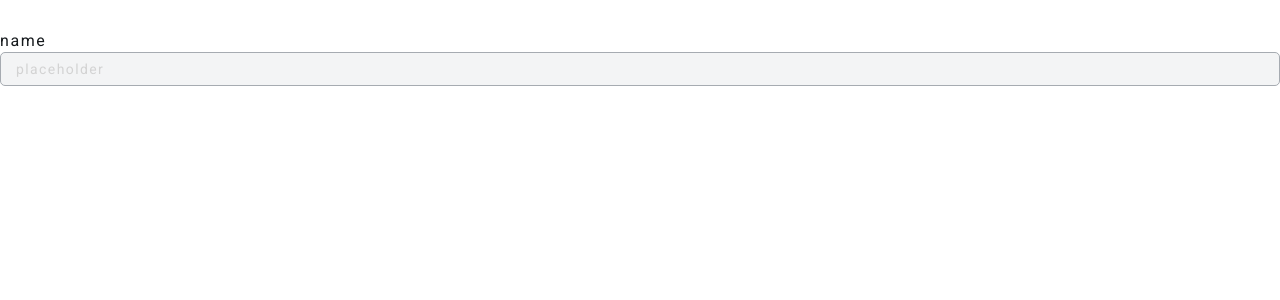
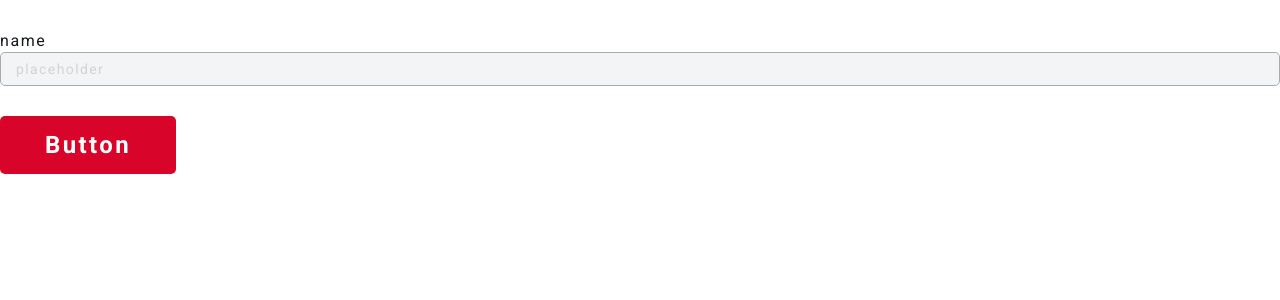
Before and after one commit to LGPossatto/table-anarchy, a React (Create React App) app: page / in a window 1280 px wide. Shown: the top 300 px of the page. Built offline with nearby package versions, Linux system fonts and the light colour scheme.

Commit message:
add button

```diff
--- a/src/App.tsx
+++ b/src/App.tsx
@@ -1,4 +1,5 @@
 import { useState } from "react";
+import { CtaButton } from "./components/button/CtaButton.component";
 import { TextInput } from "./components/input/text-input/TextInput.component";
 
 function App() {
@@ -14,6 +15,7 @@ function App() {
         type="email"
         placeholder="placeholder"
       ></TextInput>
+      <CtaButton text={"Button"} onClick={() => console.log("ok")}></CtaButton>
     </div>
   );
 }
--- /dev/null
+++ b/src/components/button/CtaButton.component.tsx
@@ -0,0 +1,14 @@
+import "./cta-button.style.scss";
+
+interface props {
+  text: string;
+  onClick: () => void;
+}
+
+export const CtaButton = ({ text, onClick }: props) => {
+  return (
+    <button className="cta-button" onClick={onClick}>
+      {text}
+    </button>
+  );
+};
--- /dev/null
+++ b/src/components/button/cta-button.style.scss
@@ -0,0 +1,18 @@
+@import "../../assets/styles/variables.style";
+
+.cta-button {
+  @include font-sub-title();
+
+  cursor: pointer;
+  padding: 15px 45px;
+
+  background-color: $color-red-1;
+  border: none;
+  border-radius: 5px;
+
+  color: $color-white;
+
+  &:active {
+    background-color: $color-red-2;
+  }
+}
```
Also changed, not shown: 1 other file (tests, documents, lock files or other folders).
